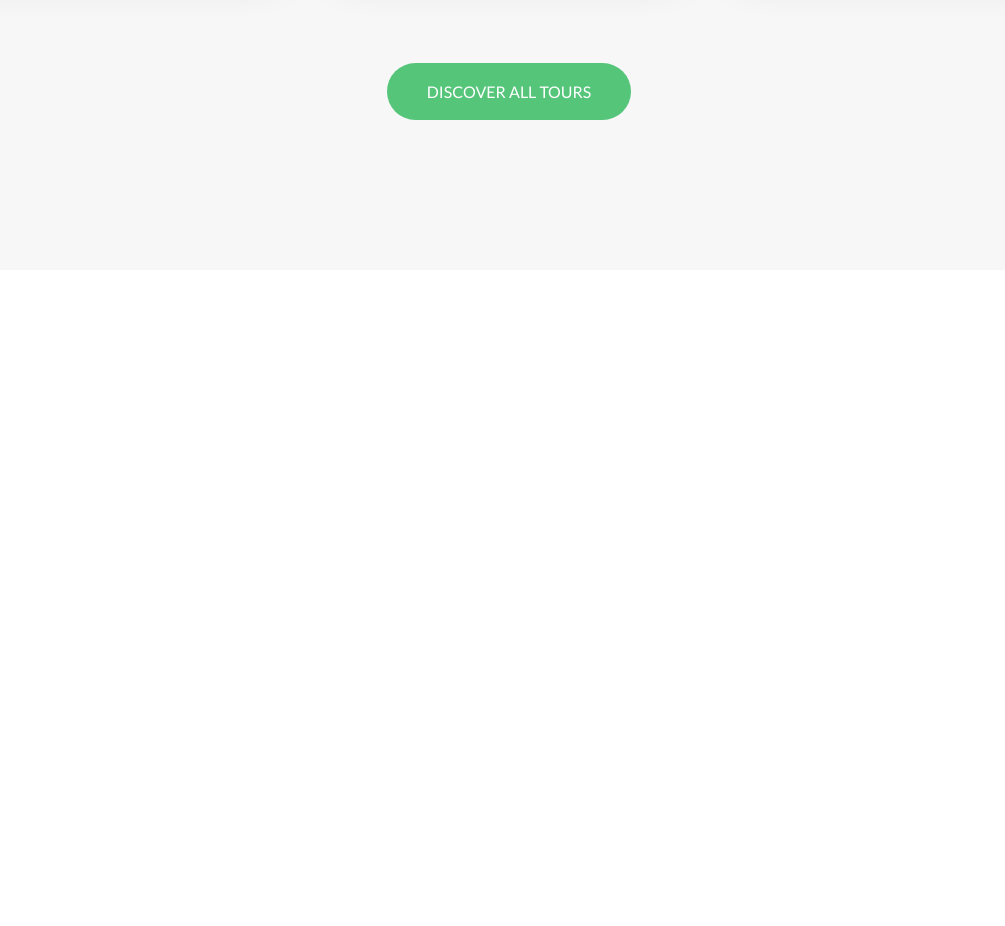
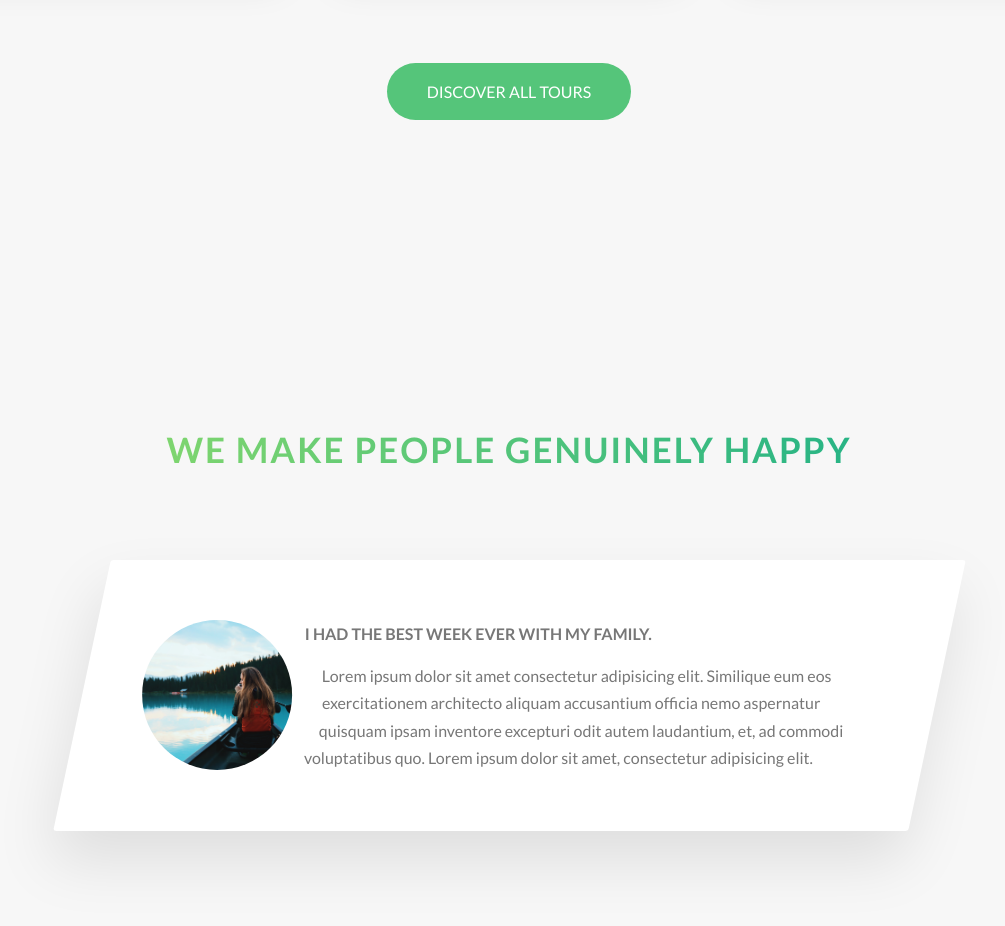
Before and after one commit to poojashroff91/natours-css, a website: page index.html in a window 1280 px wide. Shown: the part 3059-3985 px from the top of the page, without its empty margins (131-1136 px from the left). Before the commit the page ends 3359 px from the top, so only its background shows below. Drawn offline with Linux system fonts and the light colour scheme.

Commit message:
Stories Section - Using shape-outside to wrap text around non rectangular elements.

```diff
--- a/index.html
+++ b/index.html
@@ -215,6 +215,29 @@
             </div>
         </section>
 
+        <section class="section-stories">
+            <div class="u-center-text u-margin-bottom-big">
+                <h2 class="heading-secondary">
+                    We make people genuinely happy
+                </h2>
+            </div>
+            <div class="row">
+                <div class="story">
+                    <figure class="story__shape">
+                        <img src="img/nat-8.jpg" alt="Person on a tour" class="story__img">
+                    </figure>
+                    <div class="story__text">
+                        <h3 class="heading-tertiary u-margin-bottom-small">
+                            I had the best week ever with my family.
+                        </h3>
+                        <p>
+                            Lorem ipsum dolor sit amet consectetur adipisicing elit. Similique eum eos exercitationem architecto aliquam accusantium officia nemo aspernatur quisquam ipsam inventore excepturi odit autem laudantium, et, ad commodi voluptatibus quo. Lorem ipsum dolor sit amet, consectetur adipisicing elit.
+                        </p>
+                    </div>
+                </div>
+            </div>
+        </section>
+
     </main>
 
     <!--
--- /dev/null
+++ b/sass/components/_story.scss
@@ -0,0 +1,32 @@
+.story {
+    width: 75%;
+    margin: 0 auto;
+    box-shadow: 0 3rem 6rem rgba($color-black, .1);
+    background-color: $color-white;
+    border-radius: 3px;
+    padding: 6rem;
+    padding-left: 9rem;
+    font-size: $default-font-size;
+    transform: skewX(-12deg);
+
+    &__shape {
+        width: 15rem;
+        height: 15rem;
+        float: left;
+        -webkit-shape-outside: circle(50% at 50% 50%);
+        shape-outside: circle(50% at 50% 50%);
+
+        -webkit-clip-path: circle(50% at 50% 50%);
+        clip-path: circle(50% at 50% 50%);
+
+        transform: translateX(-3rem) skewX(12deg);
+    }
+
+    &__img{
+        height: 100%;
+    }
+
+    &__text {
+        transform: skewX(12deg);
+    }
+}
--- a/sass/main.scss
+++ b/sass/main.scss
@@ -16,3 +16,4 @@
 @import "components/composition";
 @import "components/feature-box";
 @import "components/card";
+@import "components/story";
--- a/sass/pages/_home.scss
+++ b/sass/pages/_home.scss
@@ -25,3 +25,8 @@
     padding:  25rem 0 15rem 0;
     margin-top: -10rem;
 }
+
+.section-stories{
+    padding: 15rem 0;
+    background-color: $color-gray-light-1;
+}
```
Also changed, not shown: css/style.css.
